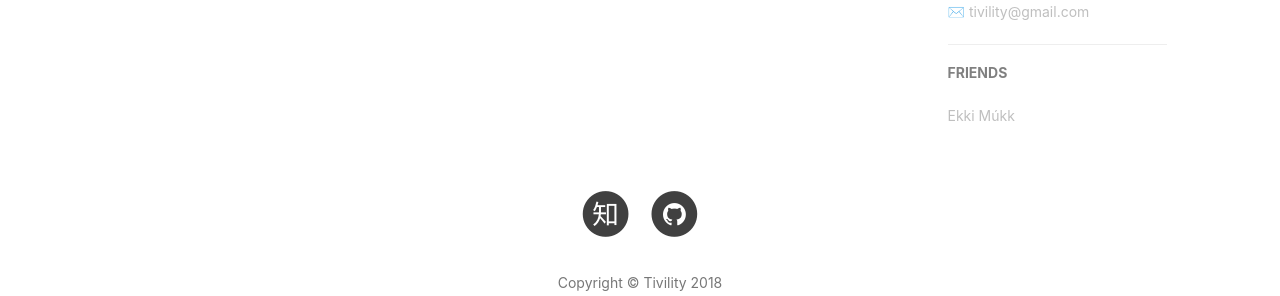
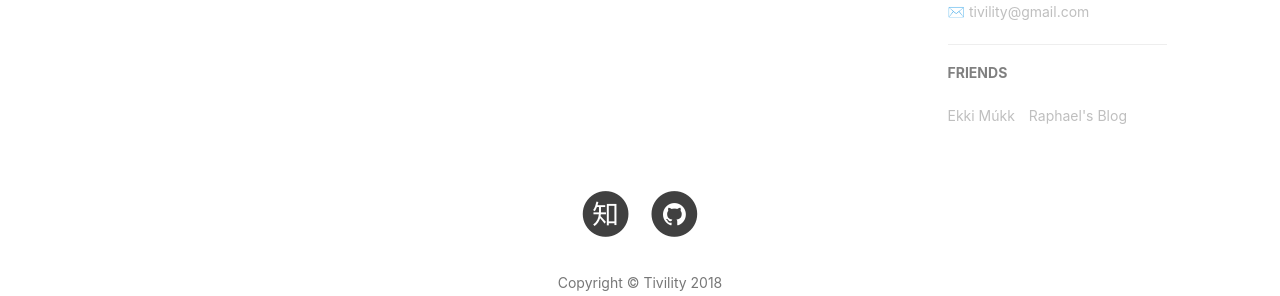
Before and after one commit to Tivility/tivility.github.io, a Jekyll site: the page built from index.html, in a window 1280 px wide. Shown: the part 949-1245 px from the top of the page. Built offline with Jekyll 4.4.1, drawn with Linux system fonts in a browser that asks for light colours; nearby versions of some CDN libraries; the list of posts is cut into pages by our own code; comment, search, counter and statistics services are not loaded; grey boxes are pictures that could not be loaded.

Commit message:
add friend & try to fix favicon

```diff
--- a/_config.yml
+++ b/_config.yml
@@ -106,5 +106,8 @@ friends: [
     # },{
         title: "Ekki Múkk",
         href: "http://blog.fed.ink/"
+    },{
+        title: "Raphael's Blog",
+        href: "http://blog.r4phael.cn"
     }
 ]
```
Also changed, not shown: favicon.ico (added).
